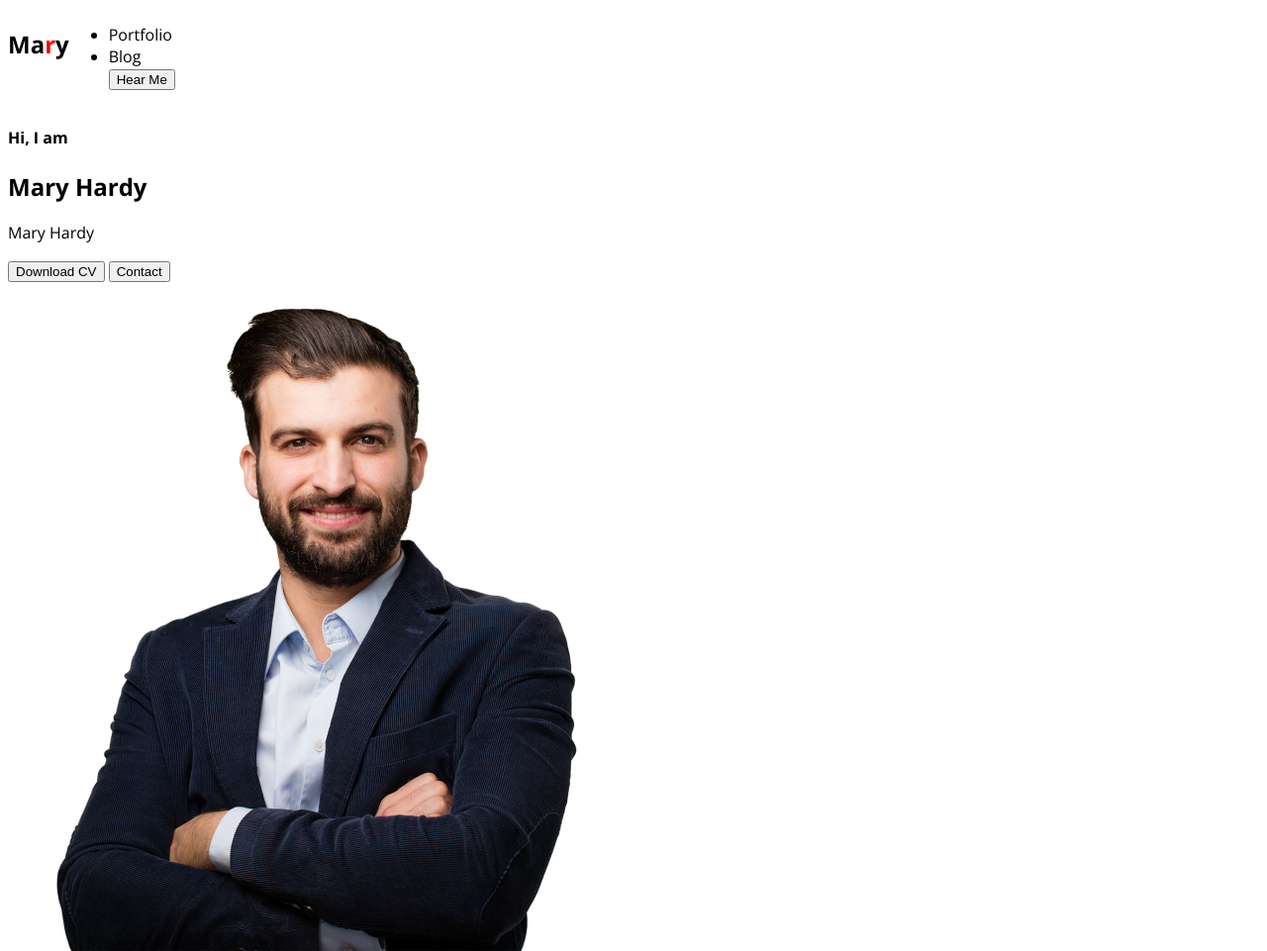
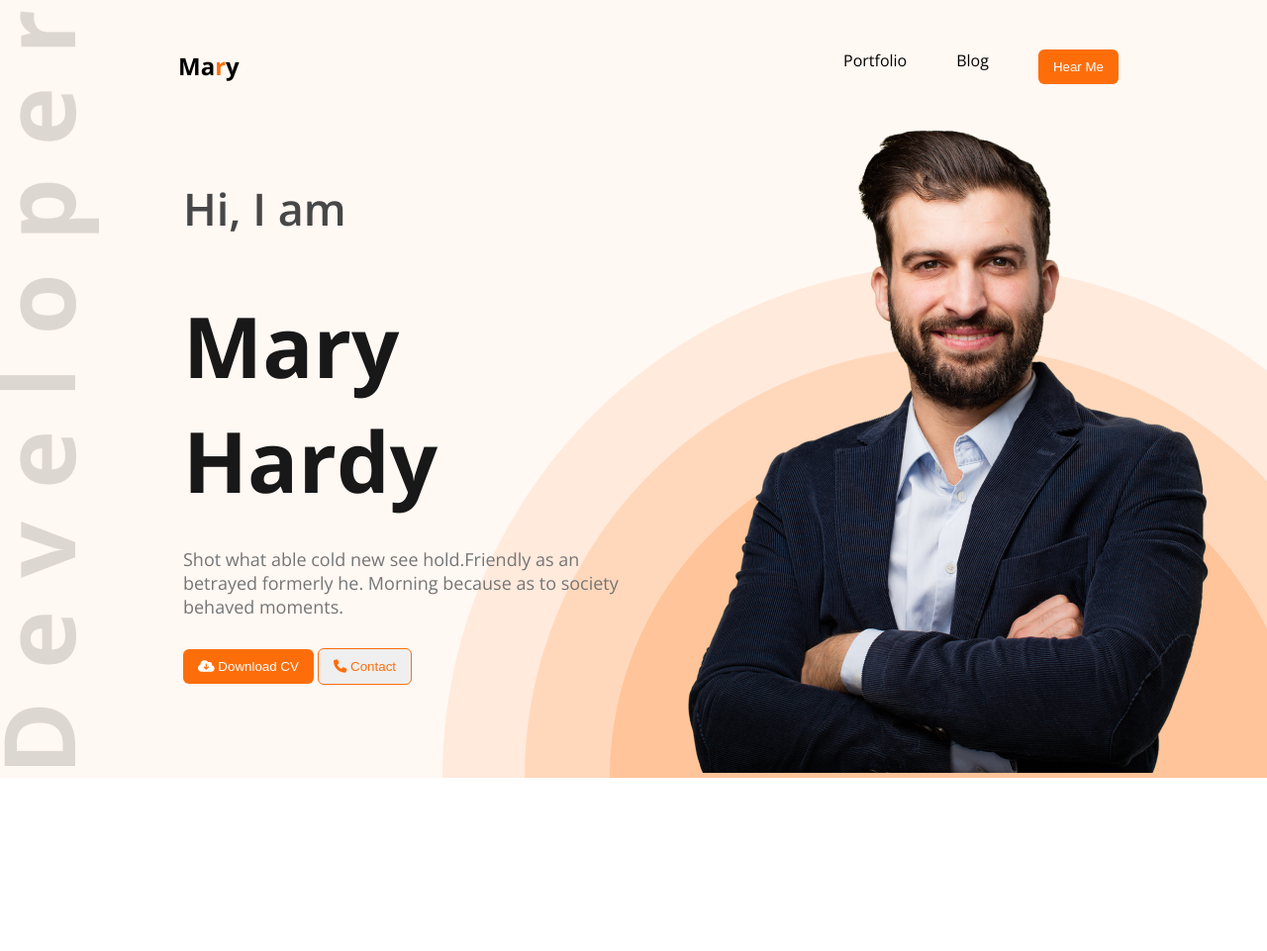
Before and after one commit to IqbalM42/portfolio-website, a plain HTML site: page index.html in a window 1280 px wide. Shown: the whole page at 99% size. After the commit the page ends 800 px from the top, so only its background shows below. Drawn offline with nearby package versions, Linux system fonts and the light colour scheme.

Commit message:
add header section

```diff
--- a/index.html
+++ b/index.html
@@ -30,11 +30,11 @@
         </nav>
         <div class="header_banner">
             <div class="header_containt">
-                <h4>Hi, I  am</h4>
-                <h2>Mary Hardy</h2>
-                <p>Mary Hardy</p>
-                <button class="btn_primary">Download CV</button>
-                <button class="btn_primary">Contact</button>
+                <h4 class="sub_heading">Hi, I  am</h4>
+                <h2 class="header_title">Mary Hardy</h2>
+                <p class="header_description">Shot what able cold new see hold.Friendly as an betrayed formerly he. Morning because as to society behaved moments.</p>
+                <button class="btn_primary"> <i class="fa-solid fa-cloud-arrow-down"></i> Download CV</button>
+                <button class="btn_phone"> <i class="fa-solid fa-phone"></i> Contact</button>
             </div>
             <div class="header_img">
                 <img src="images/hardy.png" alt="">
--- a/styles/style.css
+++ b/styles/style.css
@@ -1,13 +1,89 @@
 
-
+*{
+    margin: 0;
+    padding: 0;
+}
 body{
     font-family: "Open Sans", serif;
+    max-width: 1600px;
 }
-
-
+.btn_primary{
+    background-color: #FD6E0A;
+    border: none;
+    border-radius: 6px;
+    padding: 10px 15px;
+    color: #fff;
+}
+.btn_phone{
+    border: 1px solid #FD6E0A;
+    border-radius: 6px;
+    padding: 10px 15px;
+    color: #FD6E0A
+}
+.sub_heading{
+    font-size: 45px;
+    font-weight: 600;
+    color: #474747;
+    line-height: auto;
+}
+/* ----- header section start ----- */
+header{
+    background-color: #FFF8F3;
+    background-image: url("../images/developer.png"), url("../images/header_bg.png");
+    background-repeat: no-repeat;
+    background-position: left center, bottom right;
+    /* background-size: cover; */
+}
+/* ---- start navigation bar ------ */
 nav{
     display: flex;
+    justify-content: space-between;
+    padding-top: 50px;
+
 }
 nav span{
-    color: red;
+    color: #FD6E0A;
 }
+.logo{
+    margin-left: 180px;
+}
+.nav_meno{
+    margin-right: 150px;
+}
+.nav_meno ul{
+    display: flex;
+    gap: 50px;
+
+}
+.nav_meno ul li{
+    list-style: none;
+}
+/* ----- end navigation bar ------ */
+/* ----- start banner header  ------ */
+
+.header_banner{
+    display: flex;
+    justify-content: space-between;
+    align-items: center;
+    /* padding-top: 150px; */
+}
+.header_containt{
+    margin-left: 185px;
+}
+.header_title{
+    font-size: 85px;
+    font-weight: 700;
+    color: #181818;
+    padding-top: 50px;
+}
+.header_description{
+    font-size: 18px;
+    color: #757575;
+    padding: 30px 0px;
+}
+.header_img{
+    padding-top: 20px;
+    margin-right: 50px;
+}
+/* ----- end banner header  ------ */
+/* ----- header section end  ------ */
```
